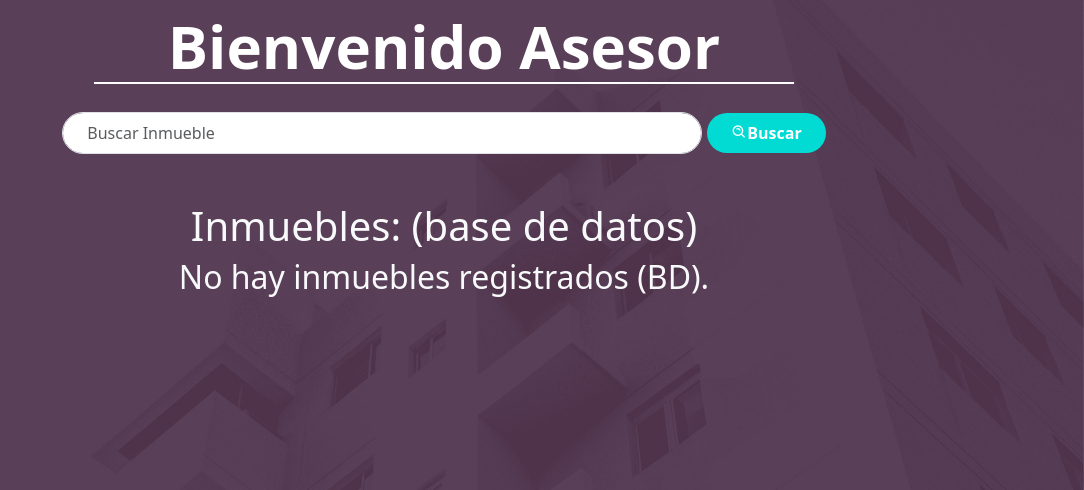
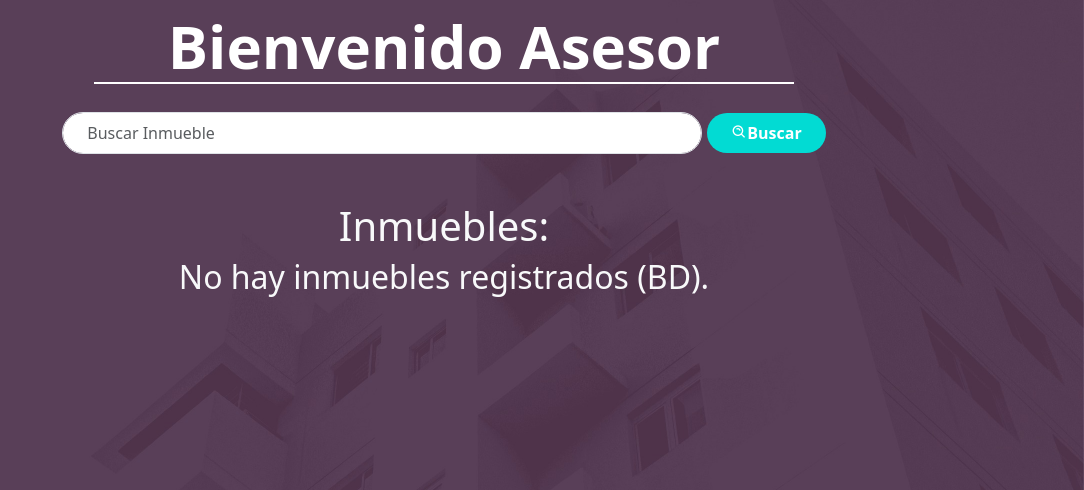
Before and after one commit to UNEG-Ing-Software-II/real_estate_management, a Django app: page /app/inicio_asesor in a window 1280 px wide. Shown: the part 80-570 px from the top of the page, without its empty margins (196-1280 px from the left). Run offline with Django 5.2, Linux system fonts and the light colour scheme; the visitor is signed in with stand-in values (Sample User, id 1); data that the repository does not hold is empty.

Commit message:
Correcion de titulo

```diff
--- a/app_Principal/templates/views_asesor/views_asesor.html
+++ b/app_Principal/templates/views_asesor/views_asesor.html
@@ -47,7 +47,7 @@
         </div>
     </div>
 
-    <h1 class="mt-5 text-center text-light">Inmuebles: (base de datos)</h1>
+    <h1 class="mt-5 text-center text-light">Inmuebles:</h1>
     {% if inmuebles %}
         <div class="cards">
             <div class="row">
```
